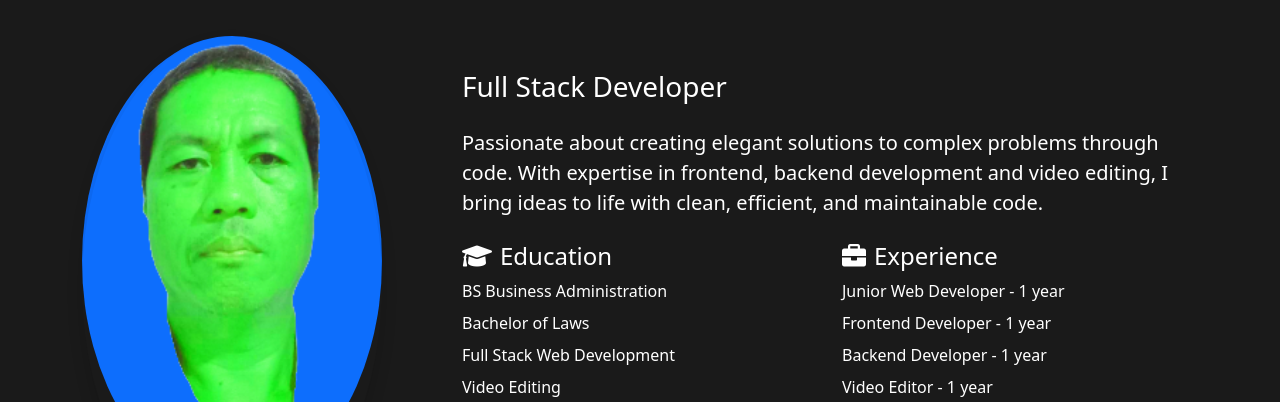
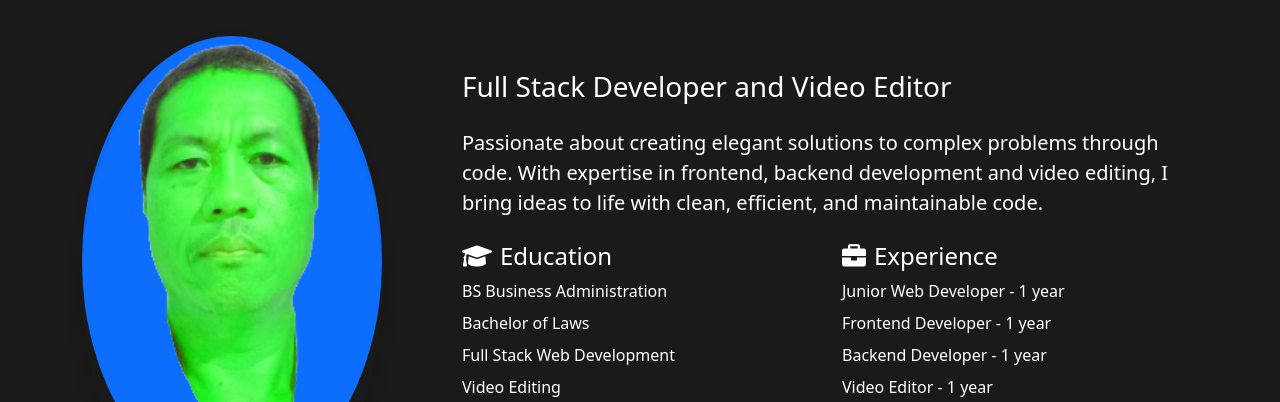
Before and after one commit to Alexgithub1998/portfoliobootstrapproject1, a plain HTML site: page index.html in a window 1280 px wide. Shown: the part 698-1100 px from the top of the page. Drawn offline with nearby package versions, Linux system fonts and the light colour scheme.

Commit message:
Update index.html

```diff
--- a/index.html
+++ b/index.html
@@ -413,7 +413,7 @@ footer {
                 </div>
             </div>
             <div class="col-md-8">
-                <h3 class="mb-4">Full Stack Developer</h3>
+                <h3 class="mb-4">Full Stack Developer and Video Editor</h3>
                 <p class="lead mb-4">
                     Passionate about creating elegant solutions to complex problems through code. With expertise in frontend, backend development and video editing, I bring ideas to life with clean, efficient, and maintainable code.
                 </p>
```
